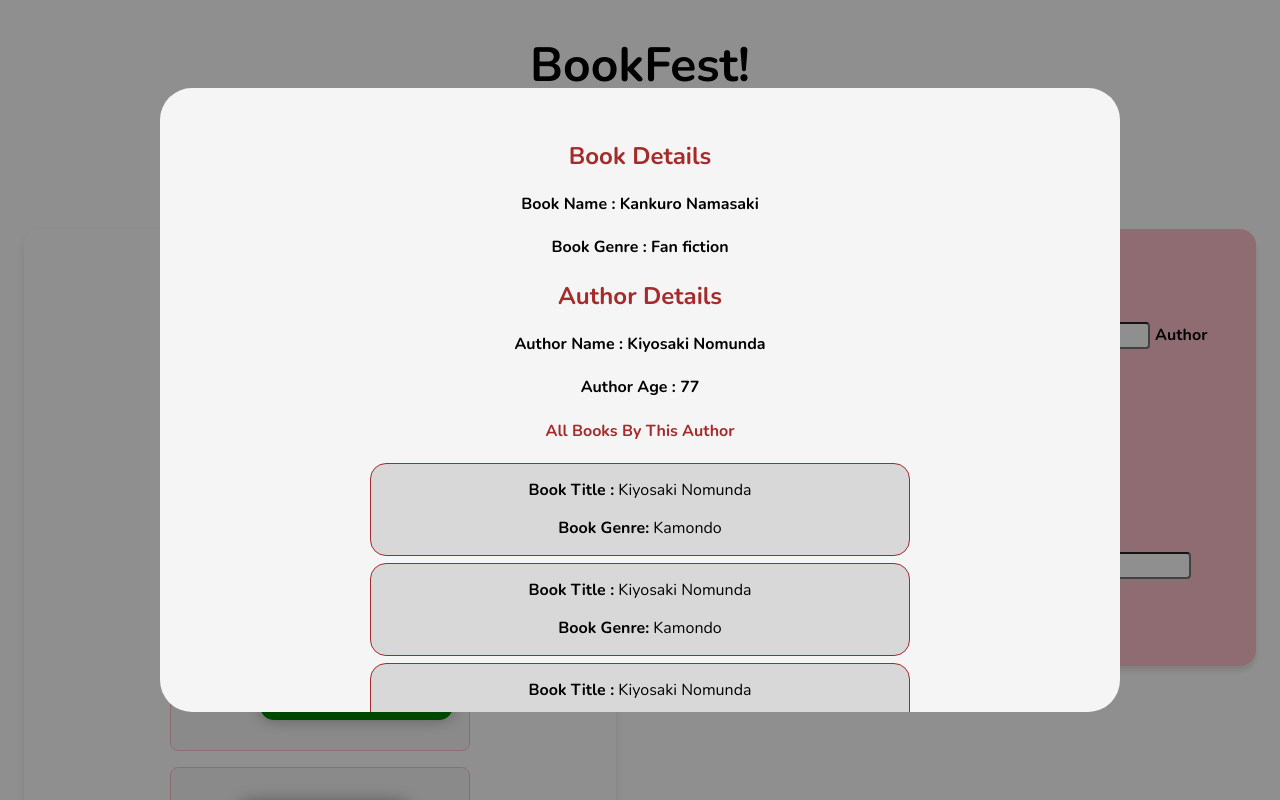
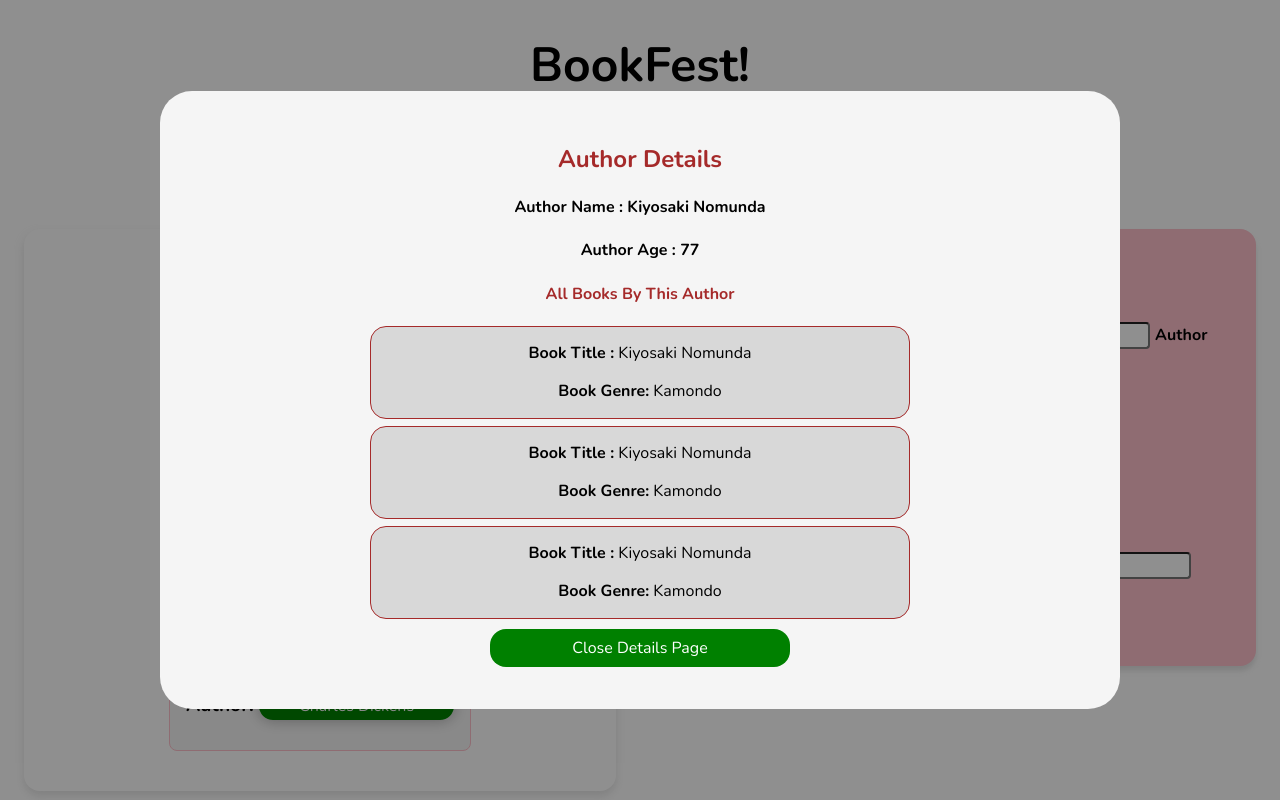
Before and after one commit to StanleyNdunwere/graphql_apollo_react, a React (Create React App) app: page / in a window 1280 px wide. Shown: the top 800 px of the page. Built offline with nearby package versions, Linux system fonts and the light colour scheme.

Commit message:
funny it is christmas and i'm still committing code on graphql lol... anyway update on the general state of the app to handle the fetch and general app behaviour

```diff
--- a/src/components/book_list/book_list.component.jsx
+++ b/src/components/book_list/book_list.component.jsx
@@ -1,15 +1,36 @@
-import React, { useState } from 'react'
+import React, { useEffect, useState } from 'react'
+
+const BOOK = "book"
+const AUTHOR = "author"
 
 export default function BookList(props) {
+  const [allAuthors, setAllAuthors] = useState(() => {
+    //fetch all authors
+  })
+  const [allBooks, setAllBooks] = useState(() => {
+    // fetch all books
+  })
+  const [showOverlay, setShowOverlay] = useState(true);
+  const [detailsToShow, setDetailsToShow] = useState({ type: BOOK, details: {} })
+  const [newBook, addNewBook] = useState({});
+  const [newAuthor, addNewAuthor] = useState({});
 
-  const { state, setState } = useState({});
 
+  const createNewBook = (title, genre, authorId) => {
+
+  }
+  const createNewAuthor = (name, age) => {
+
+  }
 
   return (
     <div style={{
       fontFamily: "nunito, Arial",
     }}>
-      <OverlayComponent />
+      {showOverlay &&
+        <OverlayComponent
+          detailsToShow={detailsToShow}
+          setOverlayVisible={setShowOverlay} />}
       <h1 style={{
         fontSize: "3rem",
         fontColor: "#bbb"
@@ -44,10 +65,33 @@ export default function BookList(props) {
               padding: "0",
               margin: "0"
             }}>
-              <BookListItem />
-              <BookListItem />
-              <BookListItem />
-              <BookListItem />
+              <BookListItem
+                setDetailsToShow={setDetailsToShow}
+                setOverlayVisible={setShowOverlay}
+                author="Charles Dickens"
+                title="Oliver twist"
+                authorId="444"
+                bookId="something"
+              />
+
+              <BookListItem
+                setDetailsToShow={setDetailsToShow}
+                setOverlayVisible={setShowOverlay}
+                author="Charles Dickens"
+                title="Oliver twist"
+                authorId="444"
+                bookId="something"
+              />
+
+              <BookListItem
+                setDetailsToShow={setDetailsToShow}
+                setOverlayVisible={setShowOverlay}
+                author="Charles Dickens"
+                title="Oliver twist"
+                authorId="444"
+                bookId="something"
+              />
+
             </ul>
           </div>
         </div>
@@ -74,7 +118,8 @@ export default function BookList(props) {
                 padding: "4px",
                 borderRadius: "4px",
                 margin: "0.3rem",
-              }} />
+              }}
+              />
               <span style={{ fontWeight: "bold" }}>Author</span>
               <input type="text" style={{
                 padding: "4px",
@@ -141,6 +186,19 @@ export default function BookList(props) {
 
 
 function BookListItem(props) {
+
+  const handleClickAuthor = (bookId) => {
+    //fetch author details
+    props.setDetailsToShow({ type: AUTHOR, details: {} });
+    props.setOverlayVisible(true);
+  }
+
+  const handleClickBook = (bookId) => {
+    //set book details
+    props.setDetailsToShow({ type: BOOK, details: {} });
+    props.setOverlayVisible(true)
+  }
+
   return (
     <li style={{
       margin: "1rem",
@@ -151,23 +209,31 @@ function BookListItem(props) {
     }}>
       <p>
         <span style={{ fontWeight: "bolder", fontSize: "1.2rem" }}>Title: </span>
-        <span style={{
+        <span
+          onClick={() => {
+            handleClickBook(props.bookId);
+          }}
+          style={{
             padding: "0.2rem 2.5rem",
             background: "green",
             color: "whitesmoke",
             borderRadius: "1rem",
             boxShadow: "0 0 15px #00000050",
-        }}> The first title</span>
+          }}> {props.title}</span>
       </p>
       <p>
         <span style={{ fontWeight: "bolder", fontSize: "1.2rem" }}>Author: </span>
-        <span style={{
+        <span
+          onClick={() => {
+            handleClickAuthor(props.authorId);
+          }}
+          style={{
             padding: "0.2rem 2.5rem",
             background: "green",
             color: "whitesmoke",
             borderRadius: "1rem",
             boxShadow: "0 0 15px #00000050",
-        }}> The first Author</span>
+          }}> {props.author}</span>
       </p>
     </li>
   )
@@ -201,12 +267,12 @@ function OverlayComponent(props) {
       }}>
         <div style={{
         }}>
-          <ShowBookDetails />
-          {/* <ShowAuthorDetails /> */}
+          {props.detailsToShow === BOOK ?
+            (<ShowBookDetails />) : (<ShowAuthorDetails />)}
           <div style={{
             width: "100%", textAlign: "center"
           }}>
-            <p
+            <p onClick={() => { props.setOverlayVisible(false) }}
               style={{
                 width: "30%",
                 background: "green",
```
Also changed, not shown: 1 other file (tests, documents, lock files or other folders). Lines whose indentation alone changed are shown as unchanged.
